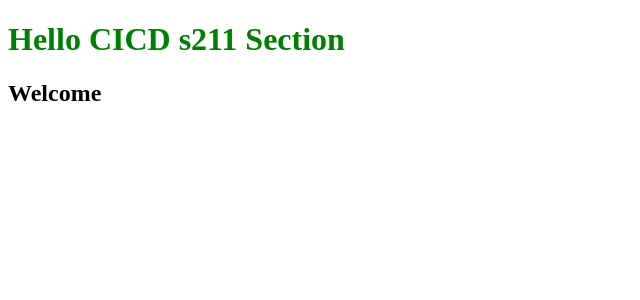
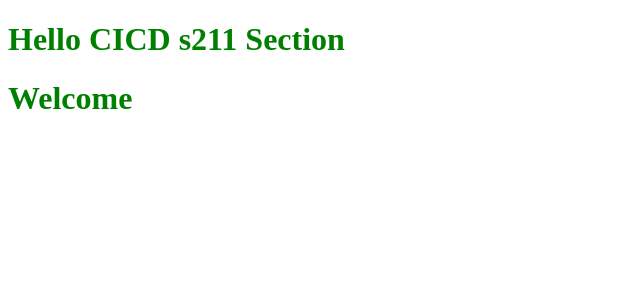
Before and after one commit to shivaniswapna/CICD-First, a React (Vite) app: page / in a window 1280 px wide. Shown: the top 300 px of the page, without its empty margins (0-640 px from the left). Built offline with nearby package versions, Linux system fonts and the light colour scheme.

Commit message:
version3

```diff
--- a/src/App.jsx
+++ b/src/App.jsx
@@ -9,7 +9,7 @@ function App() {
   return (
     <>
      <h1>Hello CICD s211 Section</h1>
-     <h2>Welcome</h2>
+     <h1>Welcome</h1>
     </>
   )
 }
```
